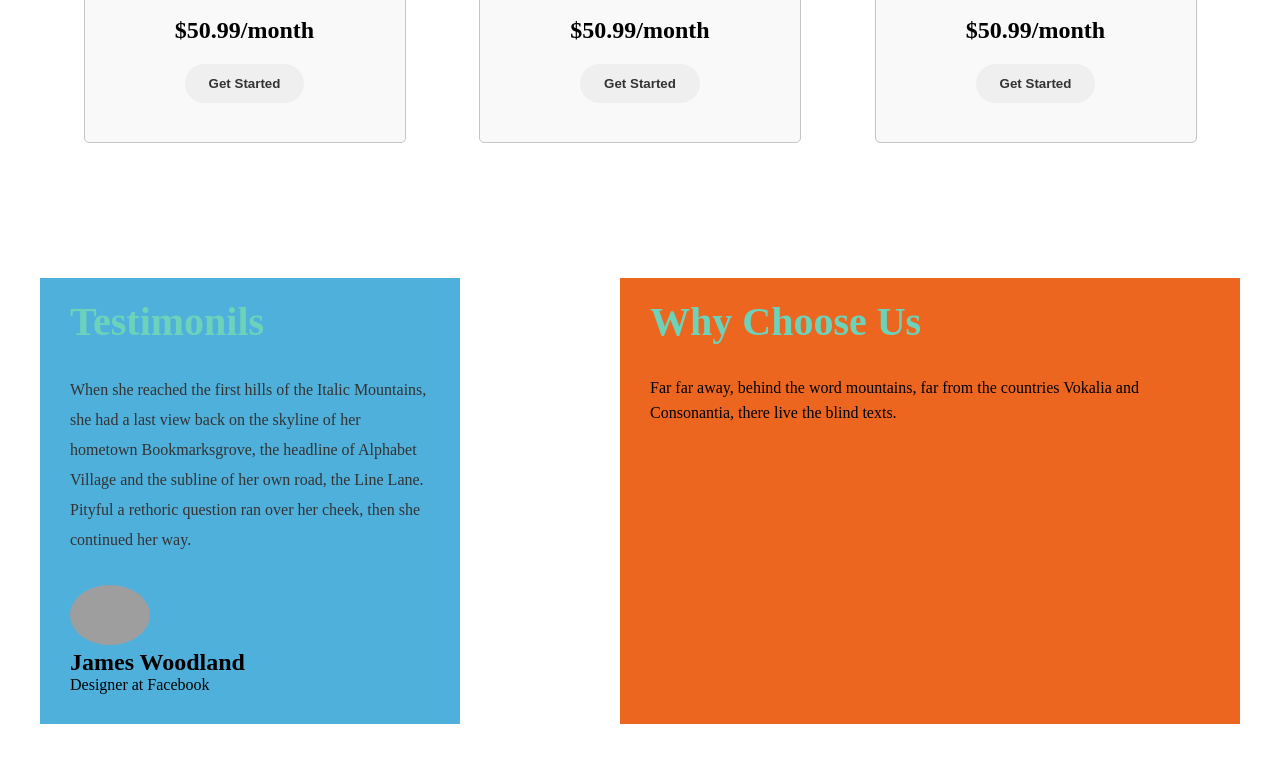
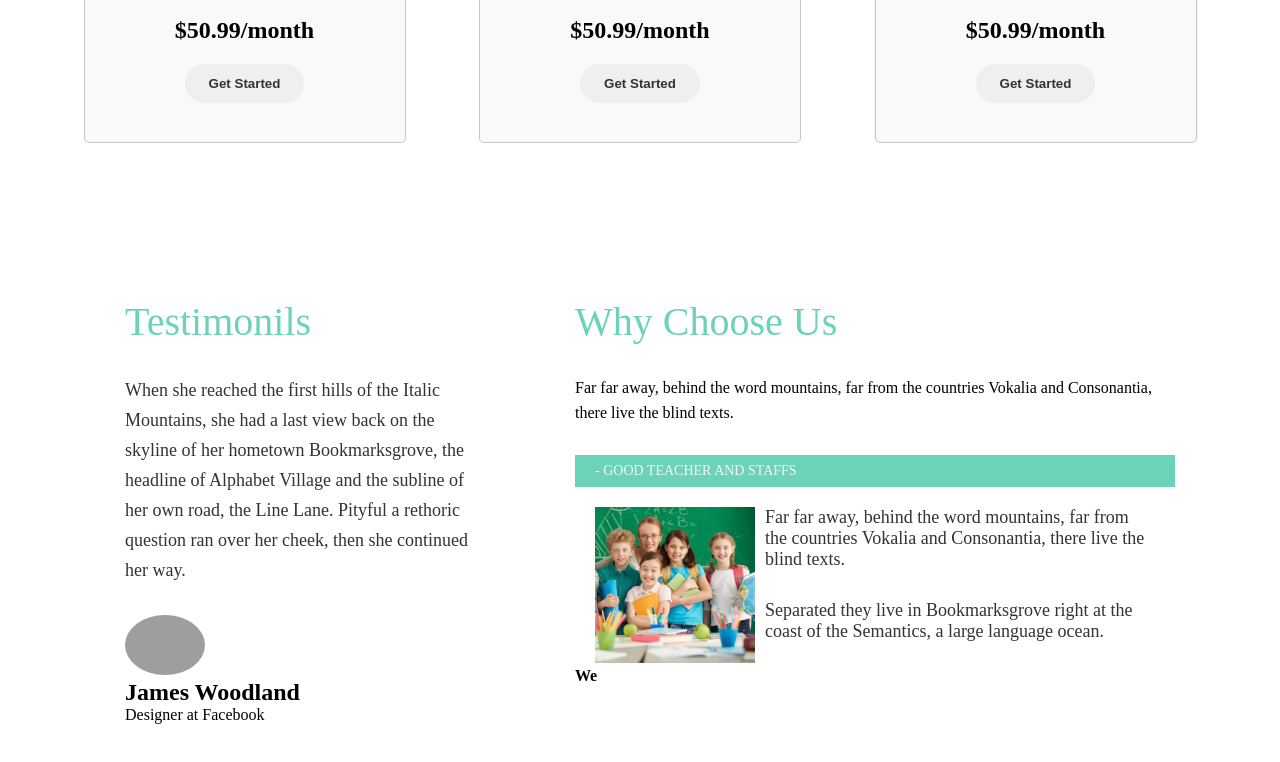
Before and after one commit to Rishabhpandey28/School-Webpage, a plain HTML site: page index.html in a window 1280 px wide. Shown: the part 4411-5173 px from the top of the page. Drawn offline with nearby package versions, Linux system fonts and the light colour scheme; grey boxes are pictures that could not be loaded.

Commit message:
change done 09sep

```diff
--- a/index.html
+++ b/index.html
@@ -1,19 +1,17 @@
 <!DOCTYPE html>
 <html lang="en">
+
 <head>
   <meta charset="UTF-8" />
   <meta name="viewport" content="width=device-width, initial-scale=1.0" />
   <title>Task1</title>
   <link rel="stylesheet" href="style.css" />
-    <link
-      rel="stylesheet"
-      href="https://fonts.googleapis.com/css2?family=Material+Symbols+Outlined:opsz,wght,FILL,GRAD@24,400,0,0&icon_names=check"
-    />
-    <link
-      rel="stylesheet"
-      href="https://fonts.googleapis.com/css2?family=Material+Symbols+Outlined:opsz,wght,FILL,GRAD@20..48,100..700,0..1,-50..200&icon_names=calendar_month"
-    />
+  <link rel="stylesheet"
+    href="https://fonts.googleapis.com/css2?family=Material+Symbols+Outlined:opsz,wght,FILL,GRAD@24,400,0,0&icon_names=check" />
+  <link rel="stylesheet"
+    href="https://fonts.googleapis.com/css2?family=Material+Symbols+Outlined:opsz,wght,FILL,GRAD@20..48,100..700,0..1,-50..200&icon_names=calendar_month" />
 </head>
+
 <body>
   <!-- Header section  -->
   <!-- that Contain navigation bar  -->
@@ -57,10 +55,7 @@
     <div class="bxs">
       <div class="box" id="firstbox">
         <div class="bximg">
-            <img
-              src="/img/ytool-UCfiYOKI8EE_fJdAUxTXC4zQ-logo.jpg.jpg"
-              alt=""
-            />
+          <img src="/img/ytool-UCfiYOKI8EE_fJdAUxTXC4zQ-logo.jpg.jpg" alt="" />
         </div>
         <h2>Learn</h2>
         <p>
@@ -70,10 +65,7 @@
       </div>
       <div class="box" id="midbox">
         <div class="bximg">
-            <img
-              src="/img/ytool-UCfiYOKI8EE_fJdAUxTXC4zQ-logo.jpg.jpg"
-              alt=""
-            />
+          <img src="/img/ytool-UCfiYOKI8EE_fJdAUxTXC4zQ-logo.jpg.jpg" alt="" />
         </div>
         <h2>Play</h2>
         <p>
@@ -83,10 +75,7 @@
       </div>
       <div class="box" id="lastbox">
         <div class="bximg">
-            <img
-              src="/img/ytool-UCfiYOKI8EE_fJdAUxTXC4zQ-logo.jpg.jpg"
-              alt=""
-            />
+          <img src="/img/ytool-UCfiYOKI8EE_fJdAUxTXC4zQ-logo.jpg.jpg" alt="" />
         </div>
         <h2>Meal</h2>
         <p>
@@ -203,8 +192,7 @@
             they live
           </li>
           <li>
-              <span class="material-symbols-outlined"> check </span
-              >Bookmarksgrove right at the coast
+            <span class="material-symbols-outlined"> check </span>Bookmarksgrove right at the coast
           </li>
           <li>
             <span class="material-symbols-outlined"> check </span>large
@@ -248,10 +236,7 @@
     <div class="Newsbx">
       <div class="Nbxs">
         <div class="imgCo">
-            <img
-              src="/img/pexels-fotios-photos-16129724.jpg"
-              alt=""
-            />
+          <img src="/img/pexels-fotios-photos-16129724.jpg" alt="" />
         </div>
         <div class="NbCont">
           <div class="hbH">
@@ -272,10 +257,7 @@
       <div class="Newsbx">
         <div class="Nbxs">
           <div class="imgCo">
-              <img
-                src="/img/pexels-fotios-photos-16129724.jpg"
-                alt=""
-              />
+            <img src="/img/pexels-fotios-photos-16129724.jpg" alt="" />
           </div>
           <div class="NbCont">
             <div class="hbH">
@@ -300,7 +282,8 @@
     <div class="PriceContainer">
       <div class="PriceHed">
         <h2>Pricing</h2>
-          <p>Far far away, behind the word mountains, far from the countries Vokalia and Consonantia, there live the blind texts.</p>
+        <p>Far far away, behind the word mountains, far from the countries Vokalia and Consonantia, there live the blind
+          texts.</p>
       </div>
     </div>
     <div class="PricbxCont">
@@ -311,7 +294,8 @@
         </div>
         <div class="PbCont">
           <h2>Infant</h2>
-              <p>Far far away, behind the word mountains, far from the countries Vokalia and Consonantia, there live the blind texts.</p>
+          <p>Far far away, behind the word mountains, far from the countries Vokalia and Consonantia, there live the
+            blind texts.</p>
         </div>
         <div class="PbPrice">
           <h2>$50.99/month</h2>
@@ -328,7 +312,8 @@
         </div>
         <div class="PbCont">
           <h2>Infant</h2>
-              <p>Far far away, behind the word mountains, far from the countries Vokalia and Consonantia, there live the blind texts.</p>
+          <p>Far far away, behind the word mountains, far from the countries Vokalia and Consonantia, there live the
+            blind texts.</p>
         </div>
         <div class="PbPrice">
           <h2>$50.99/month</h2>
@@ -345,7 +330,8 @@
         </div>
         <div class="PbCont">
           <h2>Infant</h2>
-              <p>Far far away, behind the word mountains, far from the countries Vokalia and Consonantia, there live the blind texts.</p>
+          <p>Far far away, behind the word mountains, far from the countries Vokalia and Consonantia, there live the
+            blind texts.</p>
         </div>
         <div class="PbPrice">
           <h2>$50.99/month</h2>
@@ -357,14 +343,16 @@
 
     </div>
   </section>
-    <sectio  n class="whyChooseus">
+  <sectio n class="whyChooseus">
     <div class="ChooseCont">
       <div class="Cbhxs">
         <div class="Cbhxshd">
           <h1>Testimonils</h1>
         </div>
         <div class="CbhxsP">
-            <p>When she reached the first hills of the Italic Mountains, she had a last view back on the skyline of her hometown Bookmarksgrove, the headline of Alphabet Village and the subline of her own road, the Line Lane. Pityful a rethoric question ran over her cheek, then she continued her way.
+          <p>When she reached the first hills of the Italic Mountains, she had a last view back on the skyline of her
+            hometown Bookmarksgrove, the headline of Alphabet Village and the subline of her own road, the Line Lane.
+            Pityful a rethoric question ran over her cheek, then she continued her way.
           </p>
         </div>
         <div class="cbhimg">
@@ -382,10 +370,33 @@
           <h1>Why Choose Us</h1>
         </div>
         <div class="CbhxsPg">
-            <p>Far far away, behind the word mountains, far from the countries Vokalia and Consonantia, there live the blind texts.</p>
+          <p>Far far away, behind the word mountains, far from the countries Vokalia and Consonantia, there live the
+            blind texts.</p>
+        </div>
+        <div class="Cbhxbx">
+          <h4> - GOOD TEACHER AND STAFFS</h4>
+          <div class="Goodtechbx">
+            <div class="goodtechimg">
+              <img src="/img/about_1.jpg.webp" alt="">
+            </div>
+            <div class="goodtechCont">
+              <p>Far far away, behind the word mountains, far from the countries Vokalia and Consonantia, there live the
+                blind texts.
+              </p>
+              <p>Separated they live in Bookmarksgrove right at the coast of the Semantics, a large language ocean.</p>
+            </div>
+          </div>
+
+
+        </div>
+        <div class="whychoose2">
+          <div class="wcbx">
+            <h4>We </h4>
+          </div>
         </div>
       </div>
     </div>
     </section>
 </body>
+
 </html>
--- a/style.css
+++ b/style.css
@@ -516,19 +516,20 @@ header ul li :hover{
 }
 .ChooseCont{
     display: flex;
-    justify-content: space-between;
+    justify-content: center;
+    gap: 50px;
     margin: 50px 40px;
 }
 .Cbhxs{
 width: 400px;
-background: #4fb0dc;
+/* background: #4fb0dc; */
 padding: 20px 10px;
 padding-bottom: 30px;
 }
 .Cbhxshd h1{
     color: #6cd2b9;
     font-size: 2.5rem;
-    font-weight: 600;
+    font-weight: 500;
     padding: 0px 20px;
 
 }
@@ -537,6 +538,7 @@ padding-bottom: 30px;
     padding: 30px 20px;
     line-height: 30px;
     font-weight: 500;
+    font-size: 18px;
 }
 .cbhimg{
     padding: 0px 20px;
@@ -549,7 +551,7 @@ padding-bottom: 30px;
 
 .Cbhxs1{
     width: 600px;
-    background: #ec661f;
+    /* background: #ec661f; */
     padding: 20px 10px;
 padding-bottom: 30px;
 }
@@ -557,11 +559,38 @@ padding-bottom: 30px;
 .Cbhxs1 h1{
     color: #6cd2b9;
     font-size: 2.5rem;
-    font-weight: 600;
-    padding: 0px 20px;
+    font-weight: 500;
+    padding: 0px 0px;
 }
 .CbhxsPg p{
-    padding: 30px 20px;
+    padding: 30px 0px;
     line-height: 25px;
     font-weight: 500;
+    font-size: 16px;
 }
+.Goodtechbx{
+    display: flex;
+    justify-content: space-between;
+    padding: 0px 20px;
+    padding-top: 20px;
+}
+.Cbhxbx h4{
+    padding: 8px 20px;
+    background-color: #6cd2b9;
+    color: whitesmoke;
+    font-weight: 500;
+    font-size: 14px;
+}
+.goodtechimg img{
+    width: 160px;
+}
+.goodtechCont{
+    display: flex;
+    flex-direction: column;
+padding: 0px 10px;
+gap: 30px;
+}
+.goodtechCont p{
+    font-size: 18px;
+    color: #333333;
+}
```
Lines whose indentation alone changed are shown as unchanged.
